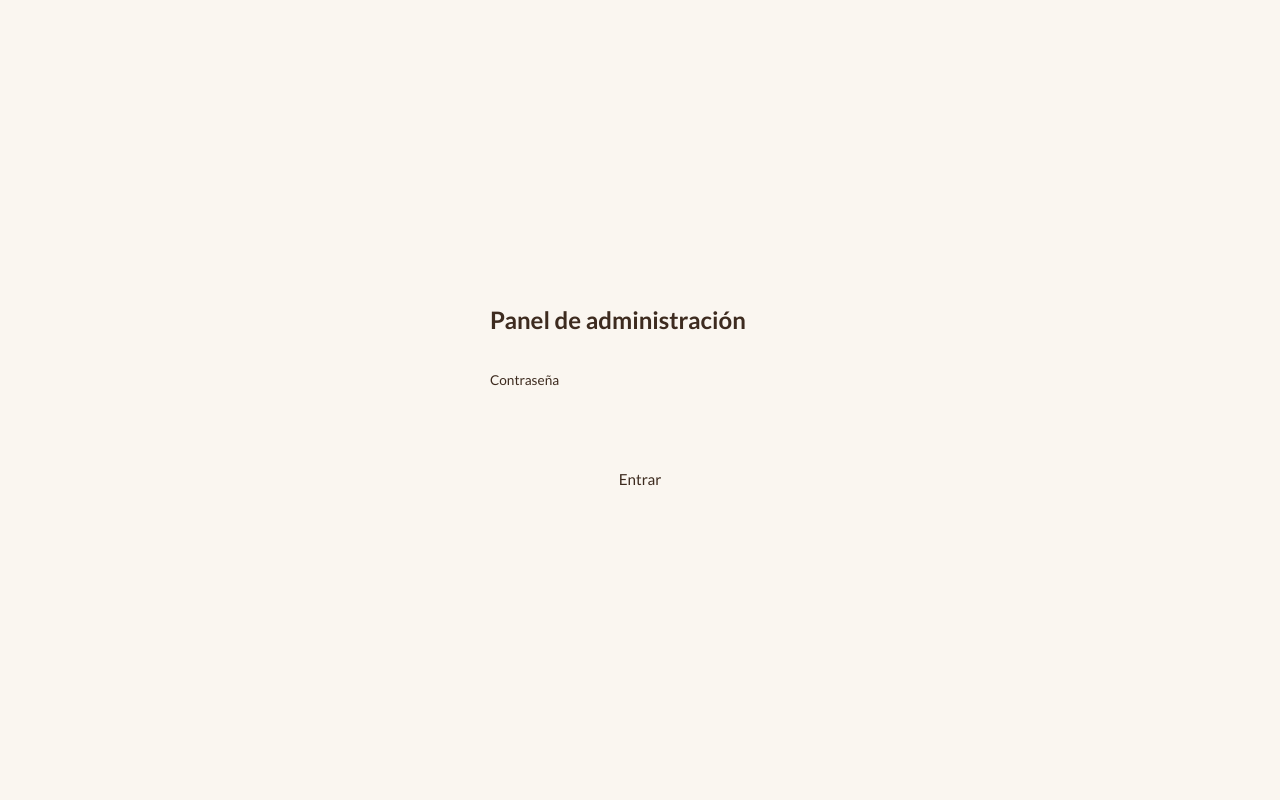
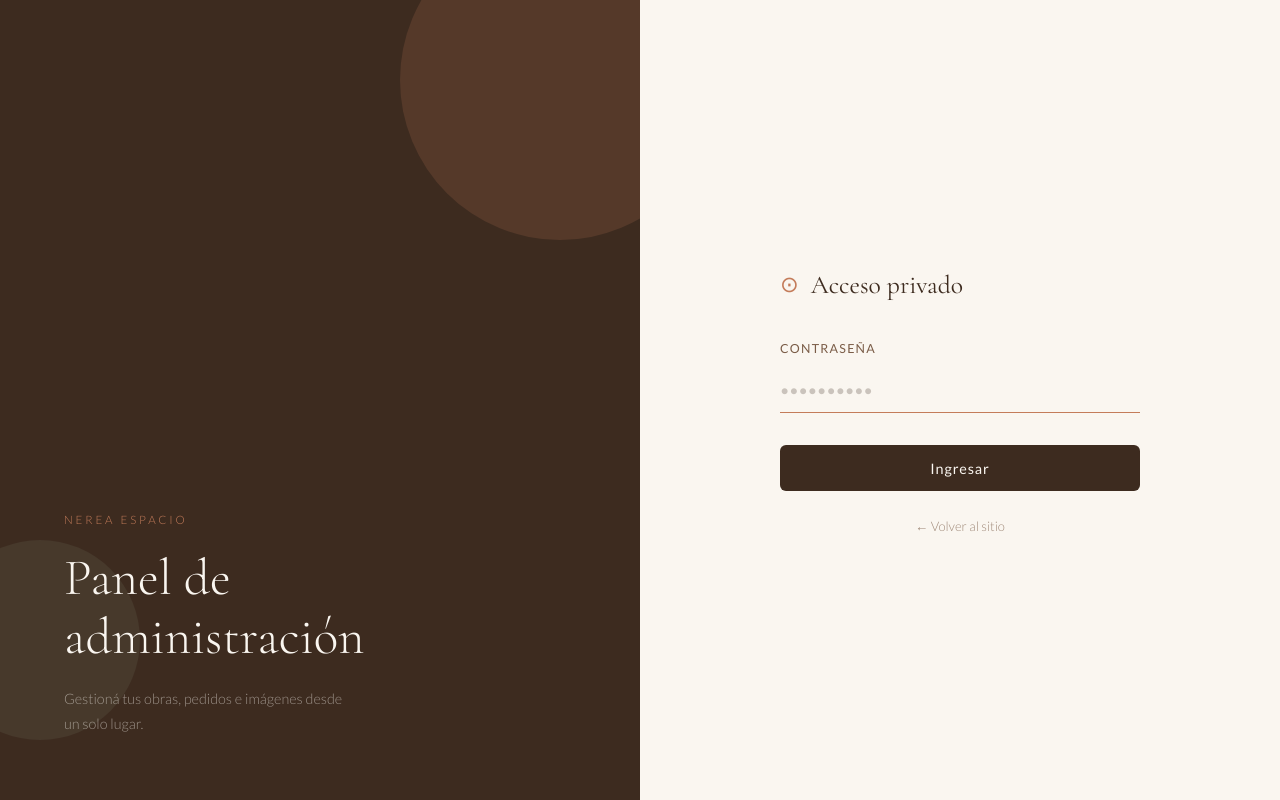
Before and after one commit to Megamelo7/Nerea-Espacio, a React (Vite) app in the folder nereaspace/: page /admin/login in a window 1280 px wide. Built offline with nearby package versions, Linux system fonts and the light colour scheme; no server answers.

Commit message:
Ajustes varios

```diff
--- a/nereaspace/convex/auth.ts
+++ b/nereaspace/convex/auth.ts
@@ -1,4 +1,3 @@
-"use node";
 import { action } from './_generated/server'
 import { v } from 'convex/values'
 
--- a/nereaspace/src/pages/AdminLogin.module.css
+++ b/nereaspace/src/pages/AdminLogin.module.css
@@ -1,76 +1,193 @@
-.wrap {
+.page {
   min-height: 100vh;
+  display: grid;
+  grid-template-columns: 1fr 1fr;
+}
+
+@media (max-width: 700px) {
+  .page {
+    grid-template-columns: 1fr;
+  }
+  .left {
+    display: none;
+  }
+}
+
+/* ── Panel izquierdo ── */
+.left {
+  background: var(--brown);
+  display: flex;
+  align-items: flex-end;
+  padding: 4rem;
+  position: relative;
+  overflow: hidden;
+}
+
+.left::before {
+  content: '';
+  position: absolute;
+  top: -80px;
+  right: -80px;
+  width: 320px;
+  height: 320px;
+  border-radius: 50%;
+  background: var(--terracota);
+  opacity: 0.18;
+}
+
+.left::after {
+  content: '';
+  position: absolute;
+  bottom: 60px;
+  left: -60px;
+  width: 200px;
+  height: 200px;
+  border-radius: 50%;
+  background: var(--salvia);
+  opacity: 0.12;
+}
+
+.leftInner {
+  position: relative;
+  z-index: 1;
+}
+
+.eyebrow {
+  font-size: 0.72rem;
+  letter-spacing: 0.25em;
+  text-transform: uppercase;
+  color: var(--terracota);
+  margin-bottom: 1.25rem;
+}
+
+.headline {
+  font-family: var(--font-display);
+  font-size: clamp(2.5rem, 4vw, 3.5rem);
+  font-weight: 300;
+  color: var(--cream);
+  line-height: 1.15;
+  margin-bottom: 1.25rem;
+}
+
+.sub {
+  font-size: 0.9rem;
+  color: rgba(250, 246, 240, 0.5);
+  line-height: 1.7;
+  max-width: 280px;
+}
+
+/* ── Panel derecho ── */
+.right {
+  background: var(--cream);
   display: flex;
   align-items: center;
   justify-content: center;
-  background: var(--color-bg);
-  padding: 2rem;
+  padding: 3rem 2rem;
 }
 
 .form {
-  background: var(--color-surface);
-  border: 1px solid var(--color-border);
-  border-radius: 12px;
-  padding: 2.5rem;
   width: 100%;
-  max-width: 380px;
+  max-width: 360px;
   display: flex;
   flex-direction: column;
-  gap: 1.25rem;
+  gap: 1.5rem;
 }
 
-.title {
-  font-family: var(--font-serif);
-  font-size: 1.5rem;
-  color: var(--color-ink);
-  margin: 0 0 0.5rem;
+.formHeader {
+  display: flex;
+  align-items: center;
+  gap: 0.75rem;
+  margin-bottom: 0.5rem;
 }
 
+.lock {
+  font-size: 1.4rem;
+  color: var(--terracota);
+  line-height: 1;
+}
+
+.formTitle {
+  font-family: var(--font-display);
+  font-size: 1.6rem;
+  font-weight: 400;
+  color: var(--brown);
+}
+
+/* ── Campo ── */
 .field {
   display: flex;
   flex-direction: column;
-  gap: 0.4rem;
+  gap: 0.5rem;
 }
 
 .field label {
-  font-size: 0.85rem;
-  color: var(--color-ink-muted);
-  font-weight: 500;
+  font-size: 0.78rem;
+  letter-spacing: 0.1em;
+  text-transform: uppercase;
+  color: var(--brown-mid);
+  font-weight: 400;
 }
 
 .field input {
-  padding: 0.65rem 0.9rem;
-  border: 1px solid var(--color-border);
-  border-radius: 8px;
-  background: var(--color-bg);
-  color: var(--color-ink);
+  padding: 0.8rem 0;
+  border: none;
+  border-bottom: 1.5px solid var(--brown-mid);
+  background: transparent;
+  color: var(--brown);
   font-size: 1rem;
+  font-family: var(--font-body);
   outline: none;
   transition: border-color 0.2s;
 }
 
-.field input:focus {
-  border-color: var(--color-accent);
+.field input::placeholder {
+  color: rgba(61, 43, 31, 0.25);
 }
 
-.error {
-  font-size: 0.85rem;
-  color: #c0392b;
-  margin: 0;
+.field input:focus {
+  border-bottom-color: var(--terracota);
 }
 
+/* ── Error ── */
+.error {
+  font-size: 0.83rem;
+  color: #b94040;
+  margin: -0.5rem 0;
+}
+
+/* ── Botón ── */
 .btn {
-  padding: 0.75rem;
-  background: var(--color-ink);
-  color: var(--color-bg);
+  margin-top: 0.5rem;
+  padding: 0.9rem 1.5rem;
+  background: var(--brown);
+  color: var(--cream);
   border: none;
-  border-radius: 8px;
-  font-size: 0.95rem;
+  border-radius: 6px;
+  font-size: 0.9rem;
+  letter-spacing: 0.06em;
+  font-family: var(--font-body);
   cursor: pointer;
+  transition: background 0.2s;
+}
+
+.btn:hover:not(:disabled) {
+  background: var(--brown-mid);
+}
+
+.btn:disabled {
+  opacity: 0.55;
+  cursor: not-allowed;
+}
+
+/* ── Volver ── */
+.back {
+  text-align: center;
+  font-size: 0.82rem;
+  color: var(--brown-mid);
+  opacity: 0.7;
   transition: opacity 0.2s;
 }
 
-.btn:disabled {
-  opacity: 0.6;
-  cursor: not-allowed;
+.back:hover {
+  opacity: 1;
 }
--- a/nereaspace/src/pages/AdminLogin.tsx
+++ b/nereaspace/src/pages/AdminLogin.tsx
@@ -33,9 +33,22 @@ export default function AdminLogin() {
   }
 
   return (
-    <div className={styles.wrap}>
-      <form className={styles.form} onSubmit={handleSubmit}>
-        <h1 className={styles.title}>Panel de administración</h1>
+    <div className={styles.page}>
+      <div className={styles.left}>
+        <div className={styles.leftInner}>
+          <p className={styles.eyebrow}>Nerea Espacio</p>
+          <h1 className={styles.headline}>Panel de<br />administración</h1>
+          <p className={styles.sub}>Gestioná tus obras, pedidos e imágenes desde un solo lugar.</p>
+        </div>
+      </div>
+
+      <div className={styles.right}>
+        <form className={styles.form} onSubmit={handleSubmit} noValidate>
+          <div className={styles.formHeader}>
+            <span className={styles.lock}>⊙</span>
+            <h2 className={styles.formTitle}>Acceso privado</h2>
+          </div>
+
           <div className={styles.field}>
             <label htmlFor="password">Contraseña</label>
             <input
@@ -43,15 +56,23 @@ export default function AdminLogin() {
               type="password"
               value={password}
               onChange={(e) => setPassword(e.target.value)}
+              placeholder="••••••••••"
               autoFocus
               required
             />
           </div>
-        {error && <p className={styles.error}>{error}</p>}
+
+          {error && (
+            <p className={styles.error}>{error}</p>
+          )}
+
           <button type="submit" className={styles.btn} disabled={loading}>
-          {loading ? 'Verificando…' : 'Entrar'}
+            {loading ? 'Verificando…' : 'Ingresar'}
           </button>
+
+          <a href="/" className={styles.back}>← Volver al sitio</a>
         </form>
+      </div>
     </div>
   )
 }
--- a/nereaspace/vite.config.ts
+++ b/nereaspace/vite.config.ts
@@ -3,5 +3,5 @@ import react from '@vitejs/plugin-react'
 
 export default defineConfig({
   plugins: [react()],
-  base: '/nereaspace/', // Para GitHub Pages: cambiá por el nombre de tu repo
+  base: '/',
 })
```
Lines whose indentation alone changed are shown as unchanged.
